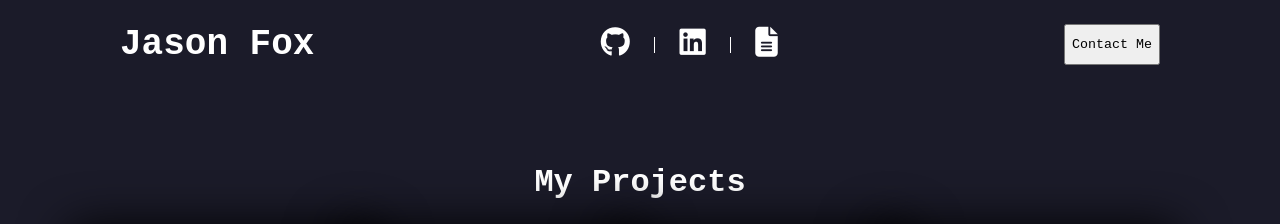
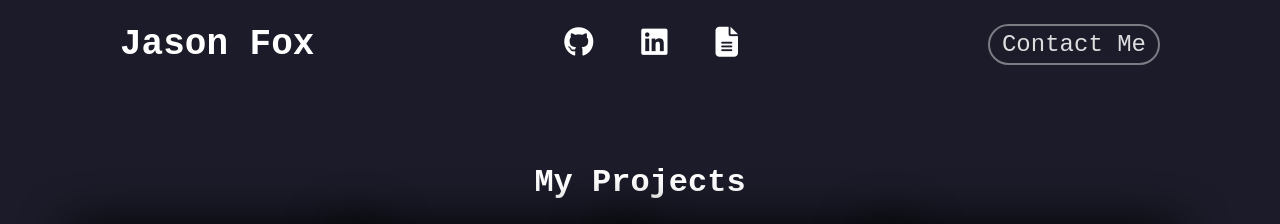
Before and after one commit to JtheFox/my-portfolio, a plain HTML site: page index.html in a window 1280 px wide. Shown: the top 224 px of the page. Drawn offline with nearby package versions, Linux system fonts and the light colour scheme.

Commit message:
Created styling for contact button

```diff
--- a/index.html
+++ b/index.html
@@ -19,7 +19,7 @@
     <header class="page-header">
         <h2>Jason Fox</h2>
         <div class="header-links"></div>
-        <button class="contact">Contact Me</button>
+        <a href="mailto:jfox0096@gmail.com" class="contact">Contact Me</a>
     </header>
     <!-- main content -->
     <main>
--- a/script.js
+++ b/script.js
@@ -2,7 +2,7 @@ const myLinks = myLinksJSON;
 const projectData = projectsJSON;
 
 $(function () {
-    $('.header-links').append($(myLinks.links.map(link => newLink(link)).join('<div class="link-divider"></div>')));
+    $('.header-links').append($(myLinks.links.map(link => newLink(link)).join('')));
 
     projectData.projects.forEach(project => {
         $('.project-cards').append(newCard(project));
--- a/style.css
+++ b/style.css
@@ -50,6 +50,7 @@ a {
     position: relative;
     flex-direction: column;
     align-items: center;
+    margin: auto 1.5rem;
 }
 
 .link-tooltip .link-tooltiptext {
@@ -75,16 +76,26 @@ a {
     color: rgb(140, 242, 255);
 }
 
-.link-divider {
-    width: 0.1rem;
-    height: 1rem;
-    margin: auto 1.5rem;
-    background: white;
+/* contact me button */
+.contact {
+    display: flex;
+    align-items: center;
+    border: 0.15rem solid rgba(255, 255, 255, 0.5);
+    opacity: 85%;
+    background-color: inherit;
+    padding: 0 0.75rem;
+    border-radius: 1.5rem;
+    transition: 0.2s;
 }
 
-/* contact me button */
-.contact {
-    font-family: inherit;
+.contact:hover {
+    opacity: 100%;
+    border-color: white;
+    background-color: var(--primary);
+}
+
+.contact:active {
+    transform: translate(-0.1rem, 0.1rem);
 }
 
 /* projects container */
```
